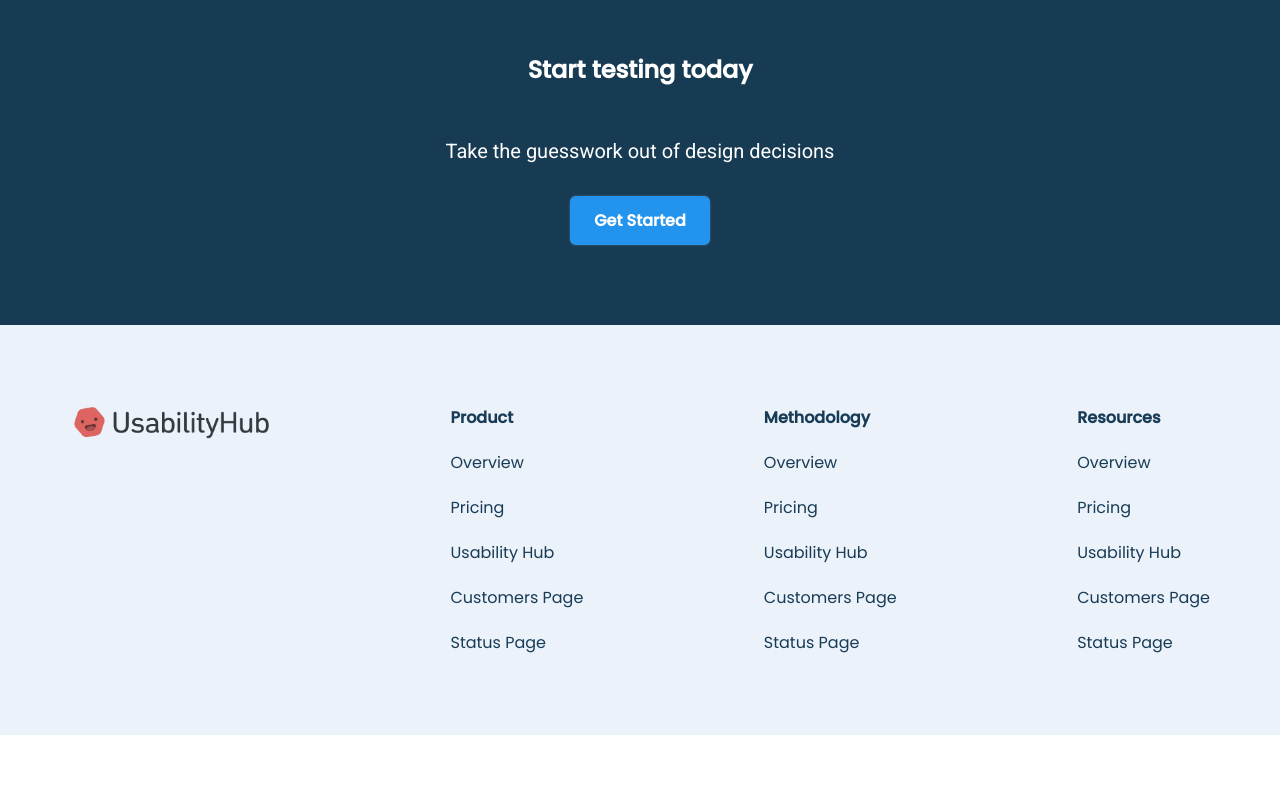
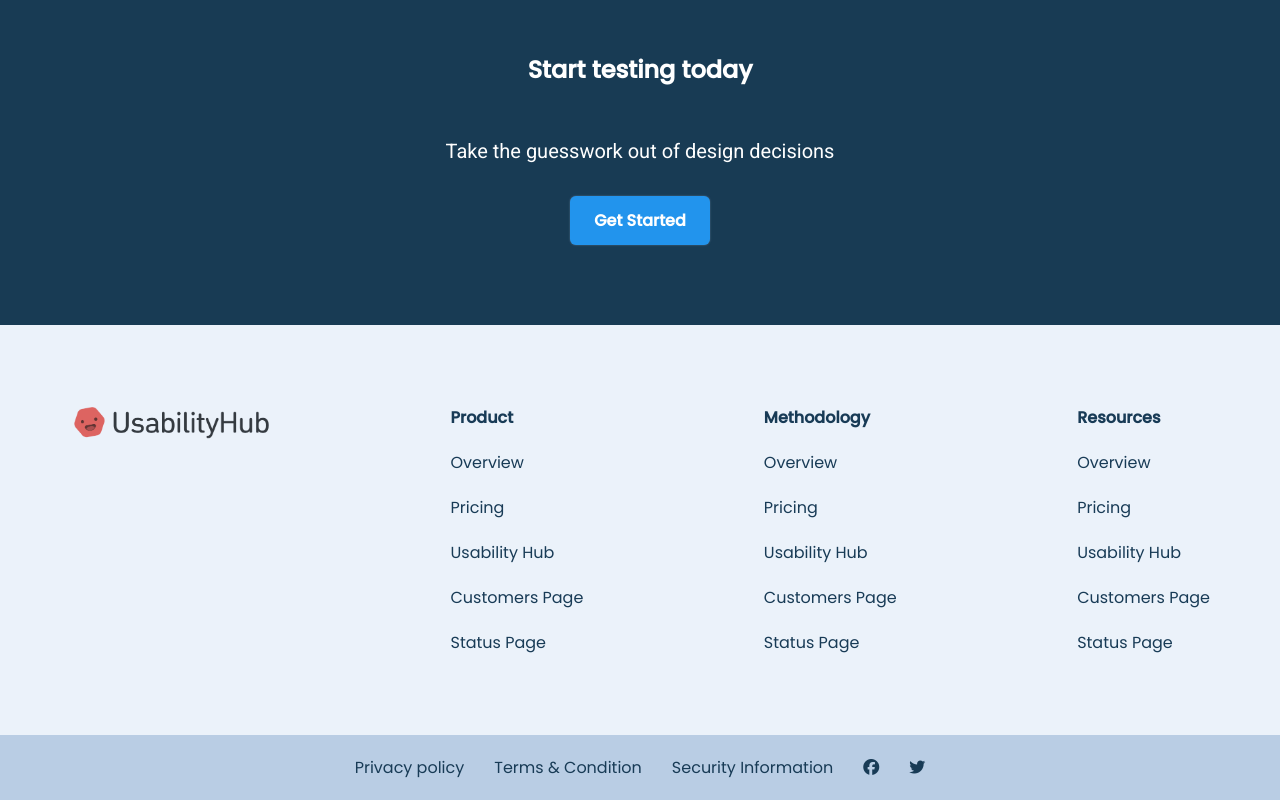
Before and after one commit to Tamalckb531/CssDesign1, a plain HTML site: page index.html in a window 1280 px wide. Shown: the part 4050-4850 px from the top of the page. Before the commit the page ends 4785 px from the top, so only its background shows below. Drawn offline with Linux system fonts and the light colour scheme.

Commit message:
sub-footer added

```diff
--- a/index.html
+++ b/index.html
@@ -282,7 +282,13 @@
       <!-- *SUB FOOTER  -->
 
     <div class="subfooter">
-
+      <div class="container flex subfooter-container">
+        <a href="#" class="hover-link">Privacy policy</a>
+        <a href="#" class="hover-link">Terms & Condition</a>
+        <a href="#" class="hover-link">Security Information</a>
+        <a href="#" class="hover-link"><i class="fa-brands fa-facebook"></i></a>
+        <a href="#" class="hover-link"><i class="fa-brands fa-twitter"></i></a>
+      </div>
     </div>
 
     <script
--- a/style.css
+++ b/style.css
@@ -297,3 +297,15 @@ footer{
     align-items: flex-start;
     justify-content: space-between;
 }
+
+/* *sub-footer  */
+
+.subfooter{
+    background-color: #b9cde4;
+    padding: var(--padding-inline-section);
+}
+
+.subfooter-container{
+    justify-content: center;
+    gap: 30px;
+}
```
